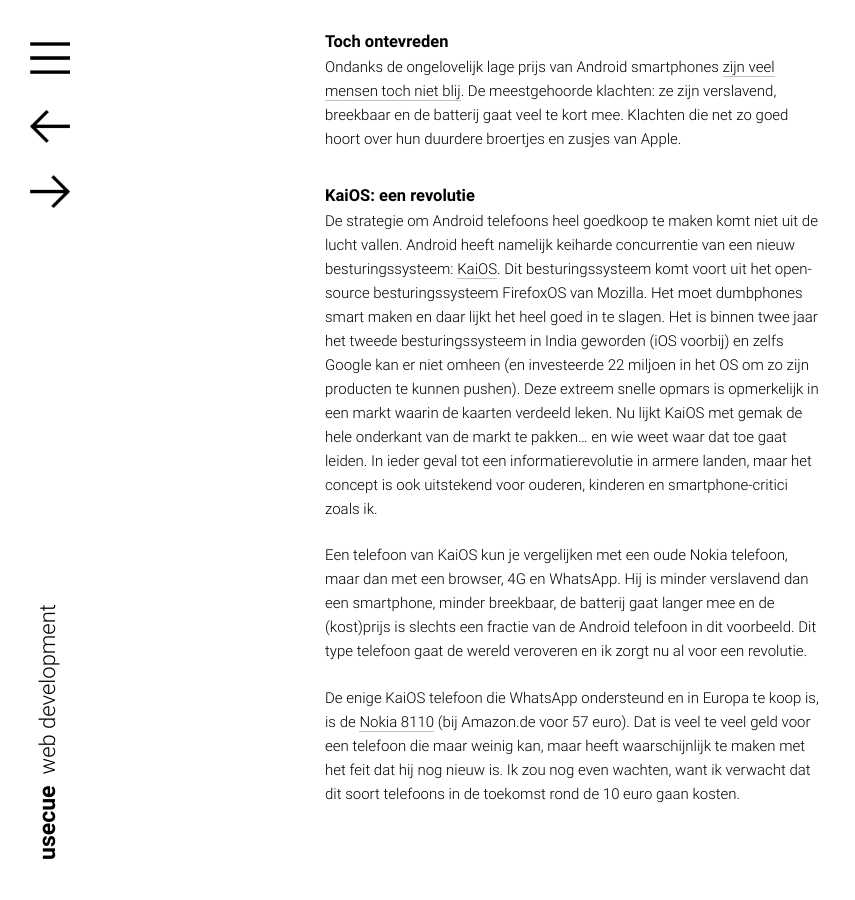
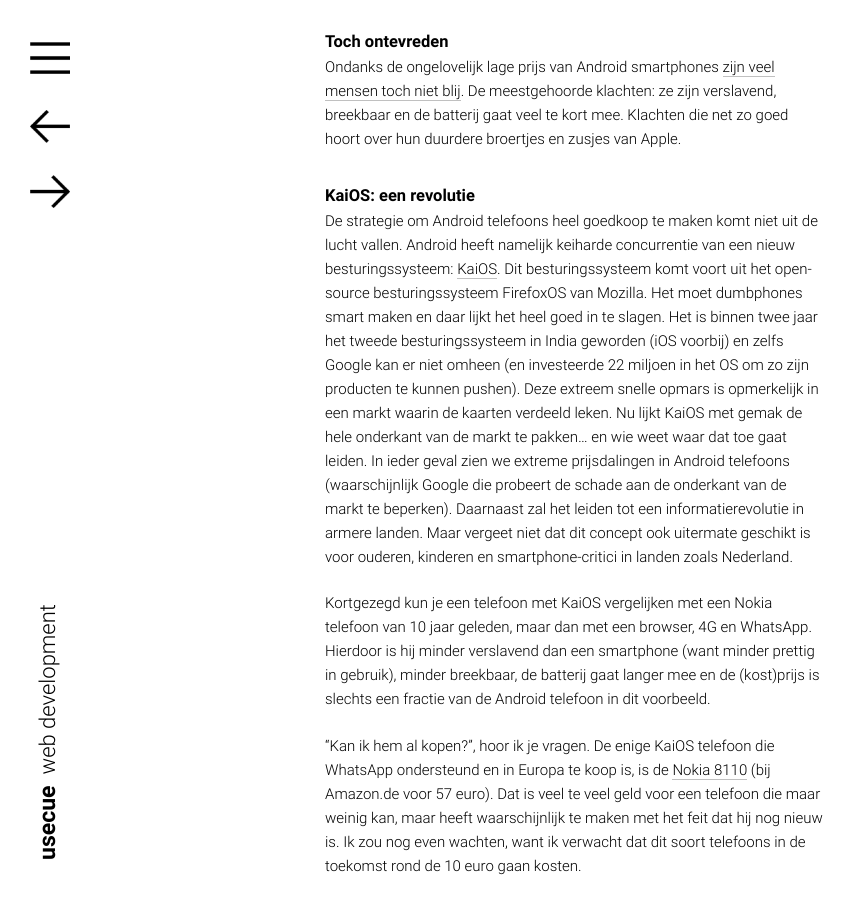
Before and after one commit to jhvanderschee/usecuewebsitenl, a Jekyll site: the page built from _posts/2019-05-23-de-smartphone-revolutie.md, in a window 1280 px wide and 900 px high, scrolled down 1317 px. Shown: the whole window, without its empty margins (0-855 px from the left). Built offline with Jekyll 4.4.1, drawn with Linux system fonts in a browser that asks for light colours; before the commit the page ends 2190 px from its top, so only the background shows below that.

Commit message:
Updated '_posts/2019-05-23-de-smartphone-revolutie.md' via CloudCannon

```diff
--- a/_posts/2019-05-23-de-smartphone-revolutie.md
+++ b/_posts/2019-05-23-de-smartphone-revolutie.md
@@ -18,8 +18,8 @@ Ondanks de ongelovelijk lage prijs van Android smartphones [zijn veel mensen toc
 
 ## KaiOS: een revolutie
 
-De strategie om Android telefoons heel goedkoop te maken komt niet uit de lucht vallen. Android heeft namelijk keiharde concurrentie van een nieuw besturingssysteem: [KaiOS](https://www.kaiostech.com/). Dit besturingssysteem komt voort uit het open-source besturingssysteem FirefoxOS van Mozilla. Het moet dumbphones smart maken en daar lijkt het heel goed in te slagen. Het is binnen twee jaar het tweede besturingssysteem in India geworden (iOS voorbij) en zelfs Google kan er niet omheen (en investeerde 22 miljoen in het OS om zo zijn producten te kunnen pushen). Deze extreem snelle opmars is opmerkelijk in een markt waarin de kaarten verdeeld leken. Nu lijkt KaiOS met gemak de hele onderkant van de markt te pakken… en wie weet waar dat toe gaat leiden. In ieder geval tot een informatierevolutie in armere landen, maar het concept is ook uitstekend voor ouderen, kinderen en smartphone-critici zoals ik.
+De strategie om Android telefoons heel goedkoop te maken komt niet uit de lucht vallen. Android heeft namelijk keiharde concurrentie van een nieuw besturingssysteem: [KaiOS](https://www.kaiostech.com/). Dit besturingssysteem komt voort uit het open-source besturingssysteem FirefoxOS van Mozilla. Het moet dumbphones smart maken en daar lijkt het heel goed in te slagen. Het is binnen twee jaar het tweede besturingssysteem in India geworden (iOS voorbij) en zelfs Google kan er niet omheen (en investeerde 22 miljoen in het OS om zo zijn producten te kunnen pushen). Deze extreem snelle opmars is opmerkelijk in een markt waarin de kaarten verdeeld leken. Nu lijkt KaiOS met gemak de hele onderkant van de markt te pakken… en wie weet waar dat toe gaat leiden. In ieder geval zien we extreme prijsdalingen in Android telefoons (waarschijnlijk Google die probeert de schade aan de onderkant van de markt te beperken). Daarnaast zal het leiden tot een informatierevolutie in armere landen. Maar vergeet niet dat dit concept ook uitermate geschikt is voor ouderen, kinderen en smartphone-critici in landen zoals Nederland.
 
-Een telefoon van KaiOS kun je vergelijken met een oude Nokia telefoon, maar dan met een browser, 4G en WhatsApp. Hij is minder verslavend dan een smartphone, minder breekbaar, de batterij gaat langer mee en de (kost)prijs is slechts een fractie van de Android telefoon in dit voorbeeld. Dit type telefoon gaat de wereld veroveren en ik zorgt nu al voor een revolutie.
+Kortgezegd kun je een telefoon met KaiOS vergelijken met een Nokia telefoon van 10 jaar geleden, maar dan met een browser, 4G en WhatsApp. Hierdoor is hij minder verslavend dan een smartphone (want minder prettig in gebruik), minder breekbaar, de batterij gaat langer mee en de (kost)prijs is slechts een fractie van de Android telefoon in dit voorbeeld.
 
-De enige KaiOS telefoon die WhatsApp ondersteund en in Europa te koop is, is de [Nokia 8110](/uploads/71HvRiX++lL._SX522_.jpg) (bij Amazon.de voor 57 euro). Dat is veel te veel geld voor een telefoon die maar weinig kan, maar heeft waarschijnlijk te maken met het feit dat hij nog nieuw is. Ik zou nog even wachten, want ik verwacht dat dit soort telefoons in de toekomst rond de 10 euro gaan kosten.
+"Kan ik hem al kopen?", hoor ik je vragen. De enige KaiOS telefoon die WhatsApp ondersteund en in Europa te koop is, is de [Nokia 8110](/uploads/71HvRiX++lL._SX522_.jpg) (bij Amazon.de voor 57 euro). Dat is veel te veel geld voor een telefoon die maar weinig kan, maar heeft waarschijnlijk te maken met het feit dat hij nog nieuw is. Ik zou nog even wachten, want ik verwacht dat dit soort telefoons in de toekomst rond de 10 euro gaan kosten.
```
